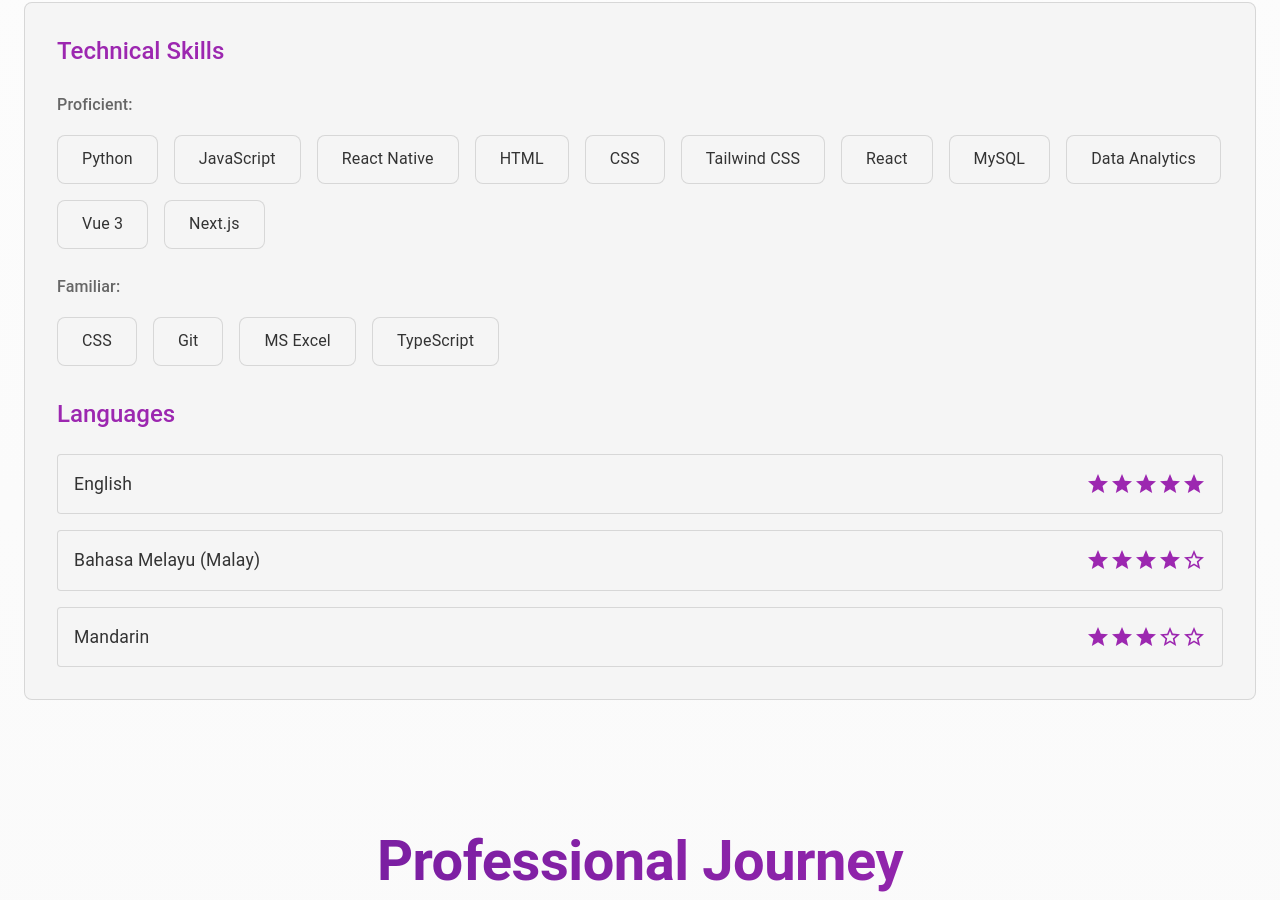
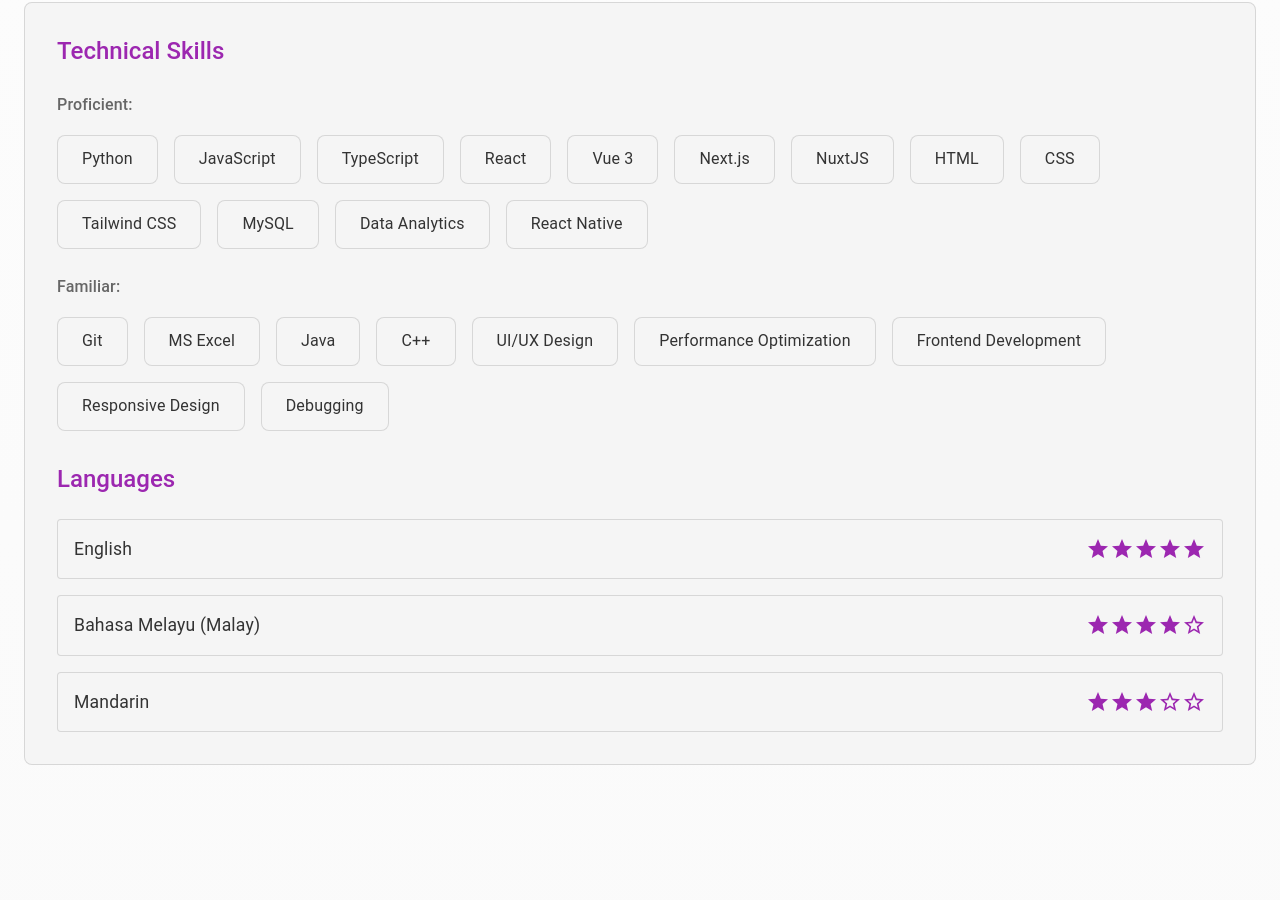
Before and after one commit to yewzhihao3/portfolio, a React (Create React App) app: page / in a window 1280 px wide. Shown: the part 1774-2674 px from the top of the page. Built offline with nearby package versions, Linux system fonts and the light colour scheme.

Commit message:
feat: Revise Skills section to update skill sets and add new technologies

```diff
--- a/src/components/Skills.tsx
+++ b/src/components/Skills.tsx
@@ -10,20 +10,32 @@ const Skills = () => {
       skills: [
         "Python",
         "JavaScript",
-        "React Native",
+        "TypeScript",
+        "React",
+        "Vue 3",
+        "Next.js",
+        "NuxtJS",
         "HTML",
         "CSS",
         "Tailwind CSS",
-        "React",
         "MySQL",
         "Data Analytics",
-        "Vue 3",
-        "Next.js",
+        "React Native",
       ],
     },
     {
       name: "Familiar",
-      skills: ["CSS", "Git", "MS Excel", "TypeScript"],
+      skills: [
+        "Git",
+        "MS Excel",
+        "Java",
+        "C++",
+        "UI/UX Design",
+        "Performance Optimization",
+        "Frontend Development",
+        "Responsive Design",
+        "Debugging",
+      ],
     },
   ];
 
```
